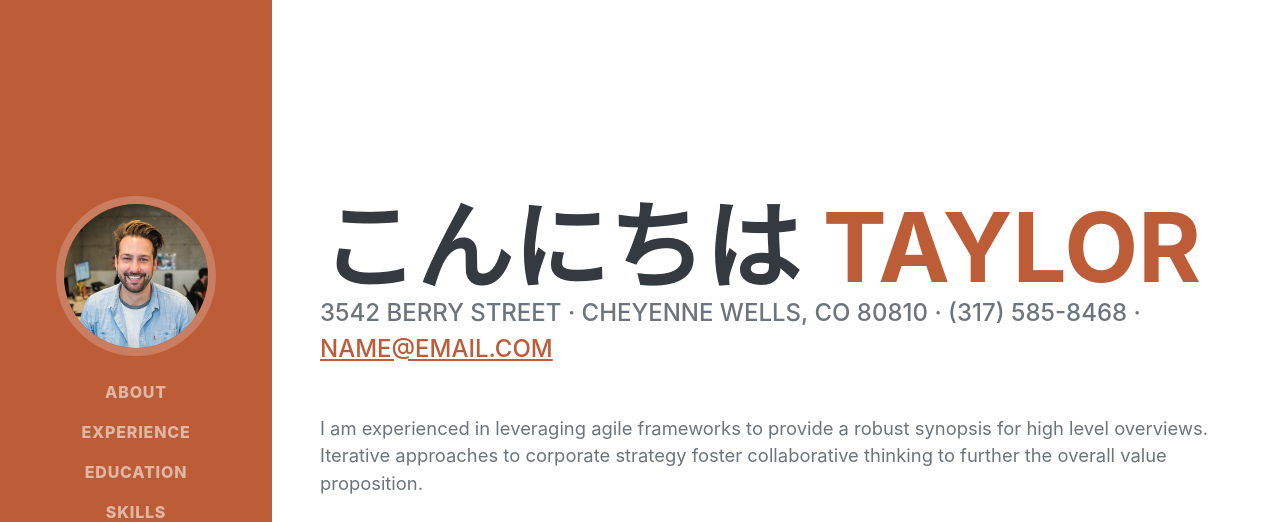
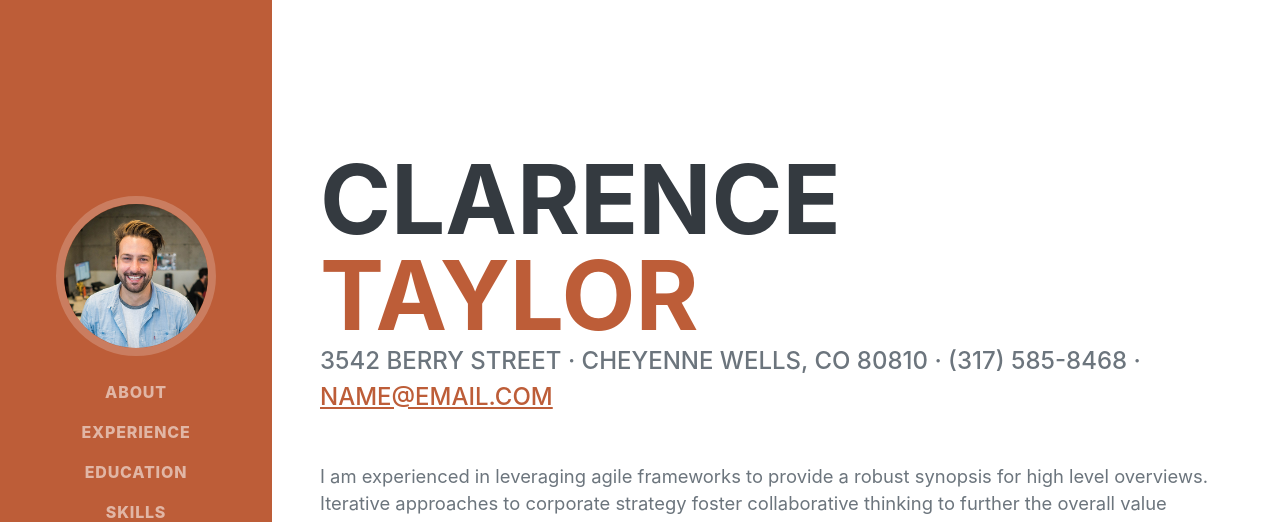
Before and after one commit to Mayachiu/portfolio_sample2, a plain HTML site: page index.html in a window 1280 px wide. Shown: the top 522 px of the page. Drawn offline with nearby package versions, Linux system fonts and the light colour scheme; a web font is replaced by a local one.

Commit message:
Update index.html

```diff
--- a/index.html
+++ b/index.html
@@ -40,7 +40,7 @@
             <section class="resume-section" id="about">
                 <div class="resume-section-content">
                     <h1 class="mb-0">
-                        こんにちは
+                        Clarence
                         <span class="text-primary">Taylor</span>
                     </h1>
                     <div class="subheading mb-5">
```
